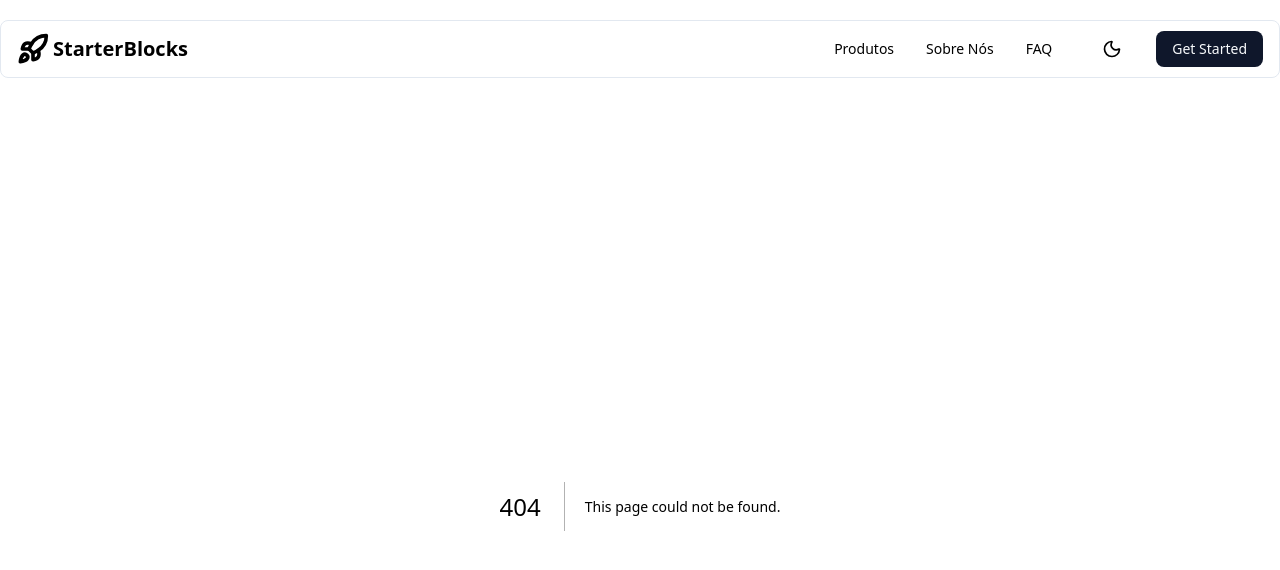
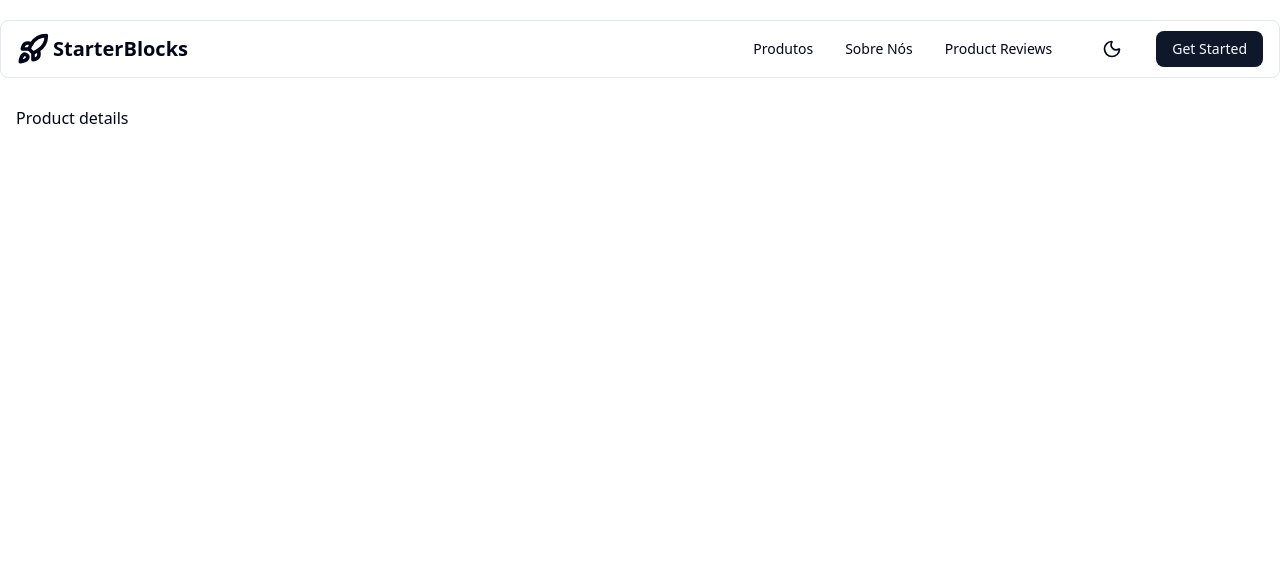
Before and after one commit to leonardodavinci2049/next-feature-v7, a Next.js app: page /product-reviews in a window 1280 px wide. Before the commit this address had no page. Shown: the top 570 px of the page. Built offline with nearby package versions, Linux system fonts and the light colour scheme.

Commit message:
Atualiza o menu superior para incluir links para avaliações de produtos e adiciona a página de detalhes dos produtos

```diff
--- /dev/null
+++ b/src/app/product-reviews/page.tsx
@@ -0,0 +1,12 @@
+export async function generateStaticParams() {
+  return [{ id: "1" }, { id: "2" }, { id: "3" }];
+}
+
+export default async function ProductPage({
+  params,
+}: {
+  params: Promise<{ id: string }>;
+}) {
+  const { id } = await params;
+  return <h1>Product {id} details</h1>;
+}
--- a/src/components/blocks/header-01/index.tsx
+++ b/src/components/blocks/header-01/index.tsx
@@ -16,7 +16,7 @@ import { Suspense } from "react";
 const TopMenu = [
   { name: "Produtos", href: "/products" },
   { name: "Sobre Nós", href: "/about" },
-  { name: "FAQ", href: "#faq" },
+  { name: "Product Reviews", href: "/product-reviews" },
 ];
 
 export default function Header01() {
```
